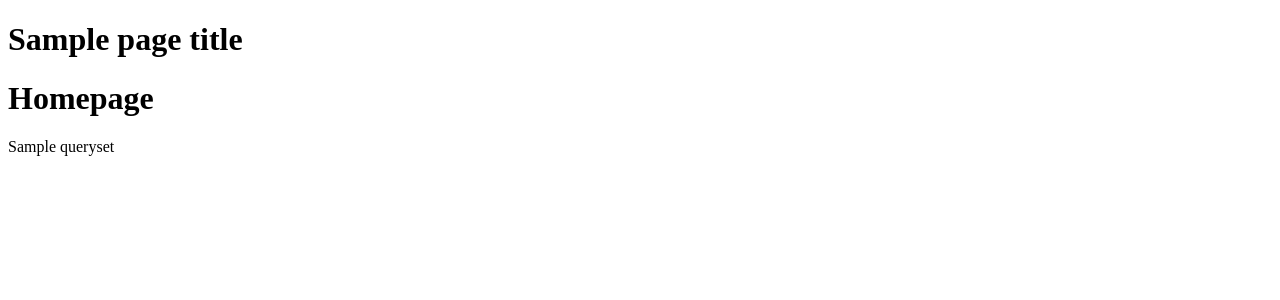
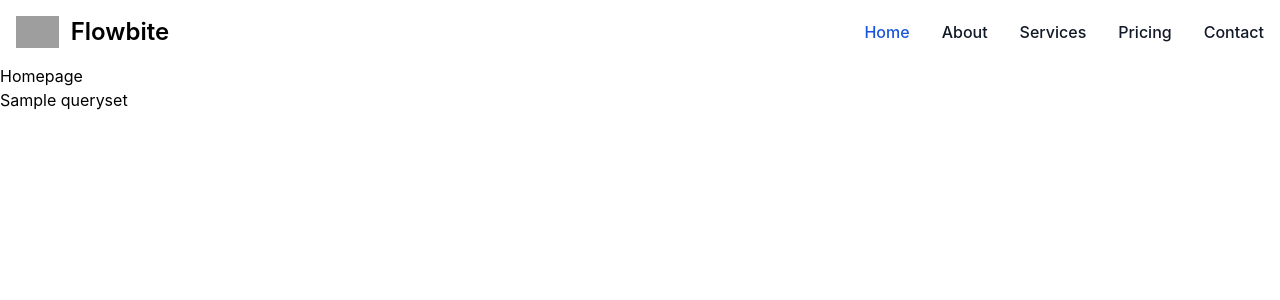
Before and after one commit to mahmoudi-1798/SaaS-Foundation, a Django app: template src/templates/home.html in a window 1280 px wide. Shown: the top 300 px of the page. Run offline with Django 5.2, Linux system fonts and the light colour scheme; the template is opened without the code that fills it: most values are stand-ins (such as "Sample title", 1, 10 or a date in 2020); some libraries are stand-ins or nearby versions; grey boxes are pictures that could not be loaded.

Commit message:
flowbite cdn

```diff
--- a/src/templates/base.html
+++ b/src/templates/base.html
@@ -4,13 +4,17 @@
     <meta charset="UTF-8">
     <meta name="viewport" content="width=device-width, initial-scale=1.0">
     <title>{% block head-title %}SAAS{% endblock head-title %}</title>
+
+    {% include 'base/css.html' %}
+
 </head>
 <body>
-
-    <h1>{{ page_title }}</h1>
+    {% include 'nav/navbar.html' %}
 
     {% block content %}
 
     {% endblock %}
+
+    {% include 'base/js.html' %}
 </body>
 </html>
--- /dev/null
+++ b/src/templates/base/css.html
@@ -0,0 +1 @@
+<link href="https://cdn.jsdelivr.net/npm/flowbite@2.5.2/dist/flowbite.min.css" rel="stylesheet" />
--- /dev/null
+++ b/src/templates/base/js.html
@@ -0,0 +1 @@
+<script src="https://cdn.jsdelivr.net/npm/flowbite@2.5.2/dist/flowbite.min.js"></script>
--- /dev/null
+++ b/src/templates/nav/navbar.html
@@ -0,0 +1,35 @@
+
+
+<nav class="bg-white border-gray-200 dark:bg-gray-900">
+    <div class="max-w-screen-xl flex flex-wrap items-center justify-between mx-auto p-4">
+      <a href="https://flowbite.com/" class="flex items-center space-x-3 rtl:space-x-reverse">
+          <img src="https://flowbite.com/docs/images/logo.svg" class="h-8" alt="Flowbite Logo" />
+          <span class="self-center text-2xl font-semibold whitespace-nowrap dark:text-white">Flowbite</span>
+      </a>
+      <button data-collapse-toggle="navbar-default" type="button" class="inline-flex items-center p-2 w-10 h-10 justify-center text-sm text-gray-500 rounded-lg md:hidden hover:bg-gray-100 focus:outline-none focus:ring-2 focus:ring-gray-200 dark:text-gray-400 dark:hover:bg-gray-700 dark:focus:ring-gray-600" aria-controls="navbar-default" aria-expanded="false">
+          <span class="sr-only">Open main menu</span>
+          <svg class="w-5 h-5" aria-hidden="true" xmlns="http://www.w3.org/2000/svg" fill="none" viewBox="0 0 17 14">
+              <path stroke="currentColor" stroke-linecap="round" stroke-linejoin="round" stroke-width="2" d="M1 1h15M1 7h15M1 13h15"/>
+          </svg>
+      </button>
+      <div class="hidden w-full md:block md:w-auto" id="navbar-default">
+        <ul class="font-medium flex flex-col p-4 md:p-0 mt-4 border border-gray-100 rounded-lg bg-gray-50 md:flex-row md:space-x-8 rtl:space-x-reverse md:mt-0 md:border-0 md:bg-white dark:bg-gray-800 md:dark:bg-gray-900 dark:border-gray-700">
+          <li>
+            <a href="#" class="block py-2 px-3 text-white bg-blue-700 rounded md:bg-transparent md:text-blue-700 md:p-0 dark:text-white md:dark:text-blue-500" aria-current="page">Home</a>
+          </li>
+          <li>
+            <a href="#" class="block py-2 px-3 text-gray-900 rounded hover:bg-gray-100 md:hover:bg-transparent md:border-0 md:hover:text-blue-700 md:p-0 dark:text-white md:dark:hover:text-blue-500 dark:hover:bg-gray-700 dark:hover:text-white md:dark:hover:bg-transparent">About</a>
+          </li>
+          <li>
+            <a href="#" class="block py-2 px-3 text-gray-900 rounded hover:bg-gray-100 md:hover:bg-transparent md:border-0 md:hover:text-blue-700 md:p-0 dark:text-white md:dark:hover:text-blue-500 dark:hover:bg-gray-700 dark:hover:text-white md:dark:hover:bg-transparent">Services</a>
+          </li>
+          <li>
+            <a href="#" class="block py-2 px-3 text-gray-900 rounded hover:bg-gray-100 md:hover:bg-transparent md:border-0 md:hover:text-blue-700 md:p-0 dark:text-white md:dark:hover:text-blue-500 dark:hover:bg-gray-700 dark:hover:text-white md:dark:hover:bg-transparent">Pricing</a>
+          </li>
+          <li>
+            <a href="#" class="block py-2 px-3 text-gray-900 rounded hover:bg-gray-100 md:hover:bg-transparent md:border-0 md:hover:text-blue-700 md:p-0 dark:text-white md:dark:hover:text-blue-500 dark:hover:bg-gray-700 dark:hover:text-white md:dark:hover:bg-transparent">Contact</a>
+          </li>
+        </ul>
+      </div>
+    </div>
+  </nav>
```
Also changed, not shown: src/templates/base/meta.html (added).
